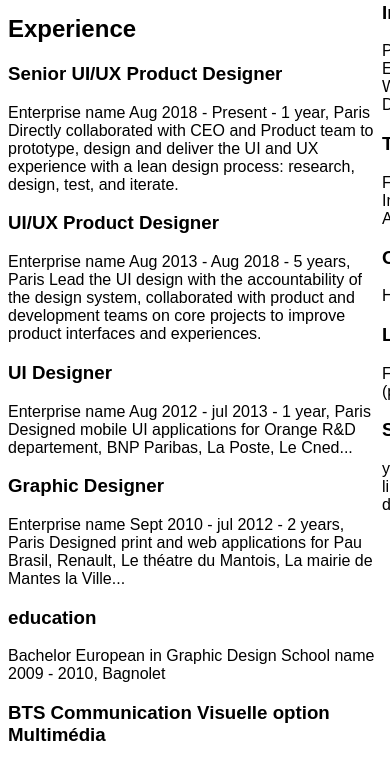
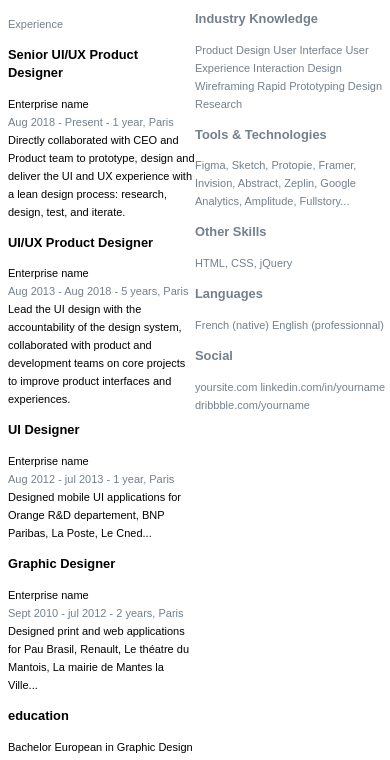
Before and after one commit to HiHeritier/Cv-project, a plain HTML site: page index.html in a window 390 px wide. Shown: the part 153-913 px from the top of the page. Drawn offline with Linux system fonts and the light colour scheme.

Commit message:
updated codes

```diff
--- a/index.html
+++ b/index.html
@@ -12,56 +12,59 @@
 
        <div class="left">
            <div class="fixedTop">
-           <h2>HISHAMUNDA HERITIER</h2>
+           <h2>HISHAMUNDA <br> HERITIER</h2>
               <h4>Software Developer</h4>
        </div>
                   <p class="content">
-                    <h2>Experience</h2>
+                    <h7>Experience</h7>
                         <h3>Senior UI/UX Product Designer</h3>
 
-    Enterprise name
-    Aug 2018 - Present - 1 year, Paris
+    Enterprise name <br>
+                  <p2>Aug 2018 - Present - 1 year, Paris</p2>
+                  <br>
     Directly collaborated with CEO and Product team to prototype, design and deliver the UI and UX experience with a lean design process: research, design, test, and iterate.
 
 
     <h3>UI/UX Product Designer</h3>
 
-    Enterprise name
-    Aug 2013 - Aug 2018 - 5 years, Paris
+    Enterprise name <br>
+     <p3>Aug 2013 - Aug 2018 - 5 years, Paris</p3>
+     <br>
     Lead the UI design with the accountability of the design system, collaborated with product and development teams on core projects to improve product interfaces and experiences.
 
 
    <h3> UI Designer</h3>
 
-    Enterprise name
-    Aug 2012 - jul 2013 - 1 year, Paris
+    Enterprise name <br>
+     <p4>Aug 2012 - jul 2013 - 1 year, Paris</p4> <br>
     Designed mobile UI applications for Orange R&D departement, BNP Paribas, La Poste, Le Cned...
 
 
     <h3>Graphic Designer</h3>
 
-    Enterprise name
-    Sept 2010 - jul 2012 - 2 years, Paris
+    Enterprise name <br>
+     <p5>Sept 2010 - jul 2012 - 2 years, Paris</p5> <br>
     Designed print and web applications for Pau Brasil, Renault,
     Le théatre du Mantois, La mairie de Mantes la Ville...
 
 
     <h3>education</h3>
     Bachelor European in Graphic Design
-    School name
-    2009 - 2010, Bagnolet
+    School name <br>
+     <p6>2009 - 2010, Bagnolet</p6> <br>
 
 
     <h3>BTS Communication Visuelle option Multimédia</h3>
-    School name
-    2007 - 2009, Bagnolet</p>
+    School name <br>
+     <p7>2007 - 2009, Bagnolet</p7> <br>
+</p>
        </div>
 
 <div class="rightContainer">
     <div class="right">
            <img src="./Images/profile figma 1.png" alt="">
-            <p>hishamunda221015883@gmail.com
-                +250 789 164 181
+            <p>myemail@gmail.com <br>
+                +250 789 164 181 <br>
                 Huye
 
 
--- a/style.css
+++ b/style.css
@@ -38,15 +38,49 @@
 
 
 
- /* @media screen and (max-width: 600px) {
-    body {
-
-        width: fit-content;
+  @media screen and (max-width: 40em) {
+    .container{
+        flex-direction: row;
+    }
+    .container > * {
+        flex-basis: 100%;
+    }
+    .rightContainer{
+        padding: 0%;
+        color: #73808D;
+       font-family: arial;
+    font-style: normal;
+font-weight: 200;
+font-size: 11px;
+line-height: 18px;
+    }
+    h7 {
+        color: #73808D;
+    }
+    p2 {
+        color: #73808D;
+    }
+    p3{
+        color: #73808D;
+    }
+    p4 {
+        color: #73808D;
+    }
+    p5 {
+        color: #73808D;
+    }
+    p6 {
+        color: #73808D;
+    }
+    p7 {
+        color: #73808D;
+    }
+    .left{
+        font-family: arial;
+font-style: normal;
+font-weight: 100;
+font-size: 11px;
+line-height: 18px;
+    }
 
     }
-
-    .container {
-        display: grid;
-    }
-
-    } */
```
